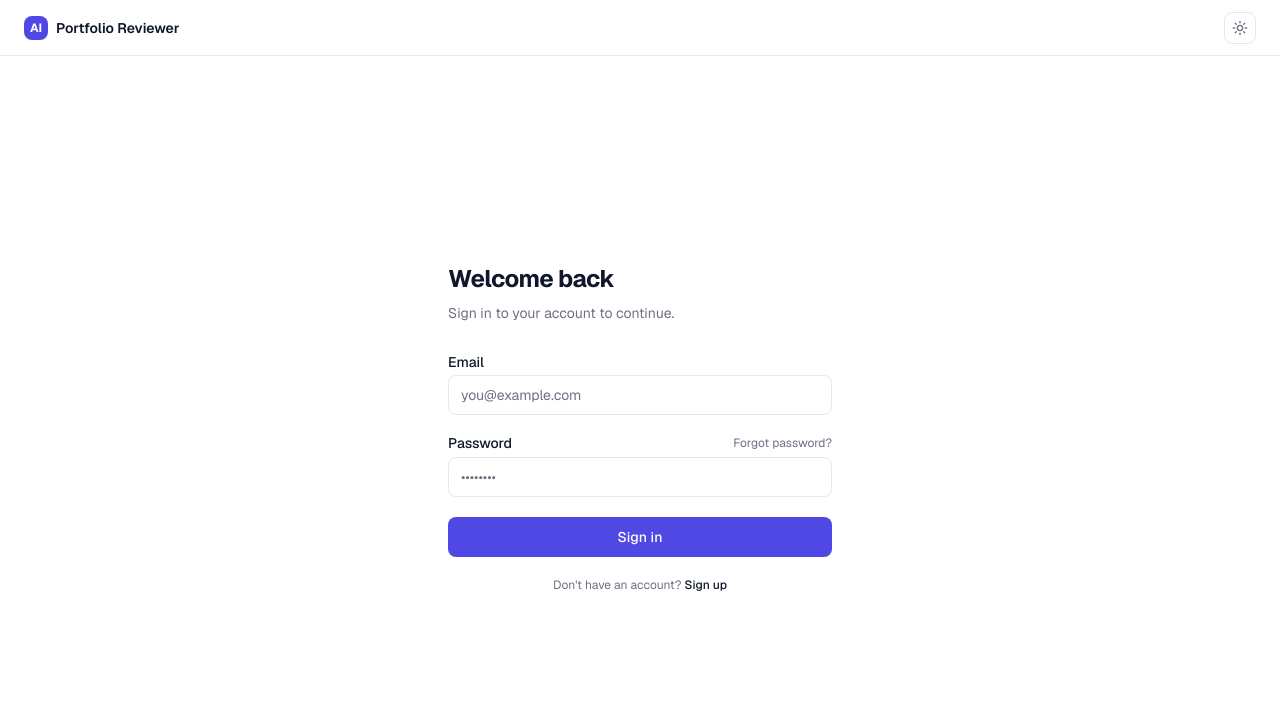
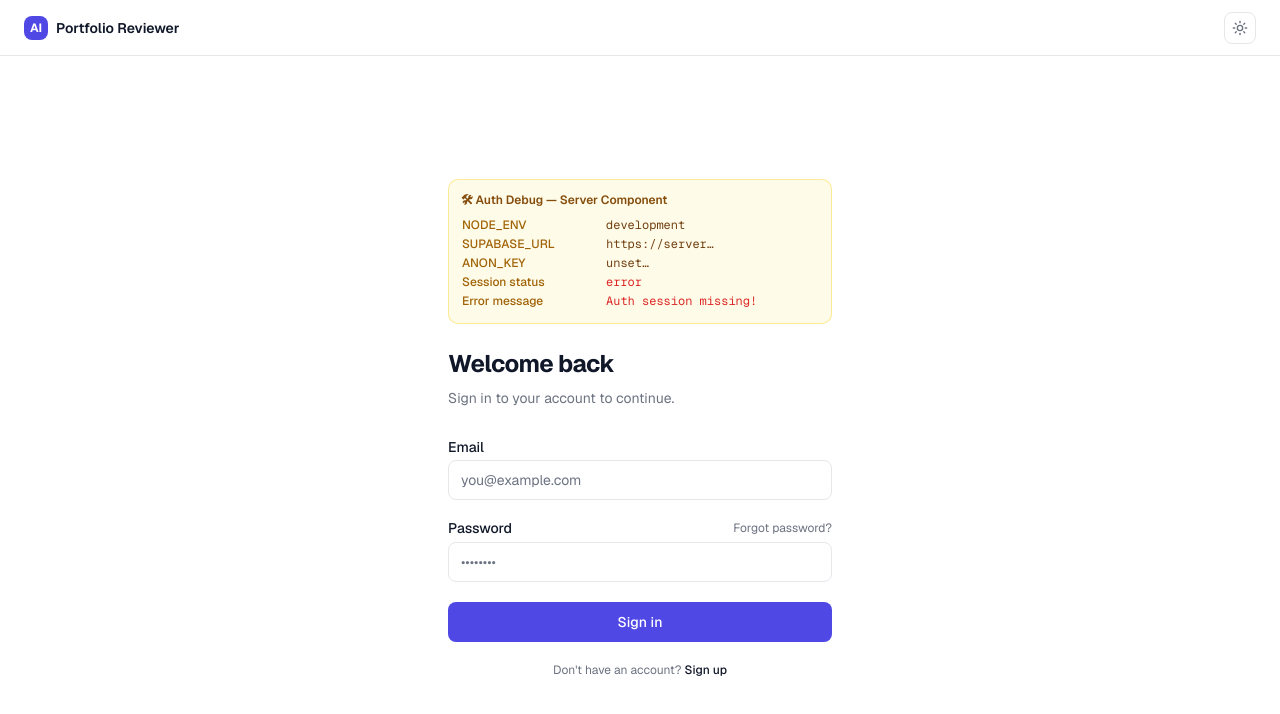
Before and after one commit to alessandrosaccon/ai-portfolio-reviewer, a Next.js app: page /login in a window 1280 px wide. Shown: the top 714 px of the page. Built offline with nearby package versions, Linux system fonts and the light colour scheme; no server answers.

Commit message:
debug: add diagnostic banner to login page to surface auth errors

```diff
--- a/app/(auth)/login/page.tsx
+++ b/app/(auth)/login/page.tsx
@@ -1,6 +1,7 @@
 import type { Metadata } from 'next'
 import { Suspense } from 'react'
 import { LoginForm } from '@/features/auth/LoginForm'
+import { AuthDebugBanner } from '@/features/auth/AuthDebugBanner'
 
 export const metadata: Metadata = {
   title: 'Sign in',
@@ -10,6 +11,9 @@ export const metadata: Metadata = {
 export default function LoginPage() {
   return (
     <div className="w-full max-w-sm">
+      {/* DEBUG BANNER — remove after fixing auth */}
+      <AuthDebugBanner />
+
       <div className="mb-8 flex flex-col gap-2">
         <h1 className="text-2xl font-bold tracking-tight text-foreground">Welcome back</h1>
         <p className="text-sm text-muted-foreground">
--- /dev/null
+++ b/features/auth/AuthDebugBanner.tsx
@@ -0,0 +1,113 @@
+import { createClient } from '@/lib/supabase/server'
+
+/**
+ * Server Component — runs on the server, so it can call createClient() and
+ * getUser() directly. Renders a debug panel visible only when
+ * NODE_ENV !== 'production' OR when NEXT_PUBLIC_AUTH_DEBUG=true.
+ *
+ * Remove this file and its usage in login/page.tsx once auth is fixed.
+ */
+export async function AuthDebugBanner() {
+  const showDebug =
+    process.env.NODE_ENV !== 'production' ||
+    process.env.NEXT_PUBLIC_AUTH_DEBUG === 'true'
+
+  if (!showDebug) return null
+
+  const supabaseUrl = process.env.NEXT_PUBLIC_SUPABASE_URL
+  const anonKey = process.env.NEXT_PUBLIC_SUPABASE_ANON_KEY
+
+  let sessionStatus = 'unknown'
+  let userId: string | null = null
+  let userEmail: string | null = null
+  let errorMessage: string | null = null
+  let errorCode: string | null = null
+
+  if (!supabaseUrl || !anonKey) {
+    sessionStatus = 'env_missing'
+    errorMessage = `Missing env vars: ${
+      !supabaseUrl ? 'NEXT_PUBLIC_SUPABASE_URL ' : ''
+    }${
+      !anonKey ? 'NEXT_PUBLIC_SUPABASE_ANON_KEY' : ''
+    }`.trim()
+  } else {
+    try {
+      const supabase = await createClient()
+      const { data, error } = await supabase.auth.getUser()
+      if (error) {
+        sessionStatus = 'error'
+        errorMessage = error.message
+        errorCode = error.code ?? null
+      } else if (data.user) {
+        sessionStatus = 'authenticated'
+        userId = data.user.id
+        userEmail = data.user.email ?? null
+      } else {
+        sessionStatus = 'unauthenticated'
+      }
+    } catch (e: unknown) {
+      sessionStatus = 'exception'
+      errorMessage = e instanceof Error ? e.message : String(e)
+    }
+  }
+
+  const rows: { label: string; value: string; highlight?: boolean }[] = [
+    {
+      label: 'NODE_ENV',
+      value: process.env.NODE_ENV ?? '(not set)',
+    },
+    {
+      label: 'SUPABASE_URL',
+      value: supabaseUrl
+        ? supabaseUrl.replace(/^(https?:\/\/[^.]+).*/, '$1…')
+        : '❌ NOT SET',
+      highlight: !supabaseUrl,
+    },
+    {
+      label: 'ANON_KEY',
+      value: anonKey ? `${anonKey.slice(0, 12)}…` : '❌ NOT SET',
+      highlight: !anonKey,
+    },
+    {
+      label: 'Session status',
+      value: sessionStatus,
+      highlight: sessionStatus !== 'unauthenticated' && sessionStatus !== 'authenticated',
+    },
+    ...(userId ? [{ label: 'User ID', value: userId }] : []),
+    ...(userEmail ? [{ label: 'User email', value: userEmail }] : []),
+    ...(errorCode ? [{ label: 'Error code', value: errorCode, highlight: true }] : []),
+    ...(errorMessage ? [{ label: 'Error message', value: errorMessage, highlight: true }] : []),
+  ]
+
+  return (
+    <div
+      role="status"
+      aria-label="Auth debug info"
+      className="mb-6 rounded-lg border border-yellow-400/40 bg-yellow-50 p-3 text-xs dark:border-yellow-400/20 dark:bg-yellow-950/30"
+    >
+      <p className="mb-2 font-semibold text-yellow-800 dark:text-yellow-300">
+        🛠 Auth Debug — Server Component
+      </p>
+      <table className="w-full border-collapse">
+        <tbody>
+          {rows.map(({ label, value, highlight }) => (
+            <tr key={label} className="align-top">
+              <td className="w-36 pb-0.5 pr-2 font-medium text-yellow-700 dark:text-yellow-400">
+                {label}
+              </td>
+              <td
+                className={`pb-0.5 font-mono break-all ${
+                  highlight
+                    ? 'text-red-600 dark:text-red-400'
+                    : 'text-yellow-900 dark:text-yellow-200'
+                }`}
+              >
+                {value}
+              </td>
+            </tr>
+          ))}
+        </tbody>
+      </table>
+    </div>
+  )
+}
```
